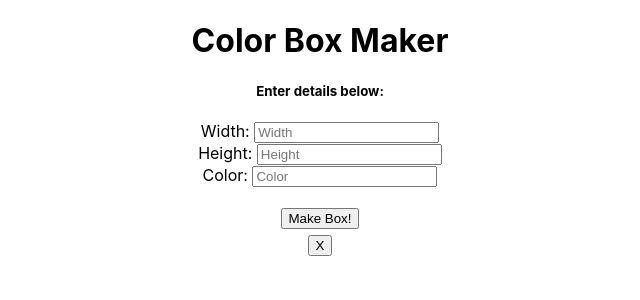
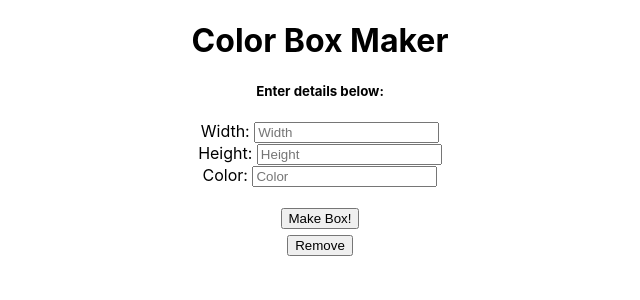
Before and after one commit to lowtrey/color-box-maker, a React (Create React App) app: page / in a window 1280 px wide. Both pictures are taken after typing "5", "5", "Sample" into the empty fields and a click on the button "Make Box!". Shown: the top 300 px of the page, without its empty margins (320-960 px from the left). Built offline with nearby package versions, Linux system fonts and the light colour scheme.

Commit message:
Add ability to remove boxes

```diff
--- a/package.json
+++ b/package.json
@@ -5,7 +5,8 @@
   "dependencies": {
     "react": "^16.8.6",
     "react-dom": "^16.8.6",
-    "react-scripts": "3.0.1"
+    "react-scripts": "3.0.1",
+    "uuid": "^3.3.2"
   },
   "scripts": {
     "start": "react-scripts start",
--- a/src/Box.js
+++ b/src/Box.js
@@ -10,7 +10,7 @@ class Box extends React.Component {
                     height: Number(this.props.height)
                     }}>
                 </div>
-                <button>X</button>
+                <button onClick={this.props.removeBox}>Remove</button>
             </div>
         )
     }
--- a/src/BoxList.js
+++ b/src/BoxList.js
@@ -11,12 +11,20 @@ class BoxList extends React.Component {
     addBox(newBox) {
         this.setState({boxes: [...this.state.boxes, newBox]});
     }
+    remove(id) {
+        this.setState({
+            boxes: this.state.boxes.filter(box => box.id !== id)
+        });
+    }
     render() {
         const boxes = this.state.boxes.map((box) => (
             <Box
+                key={box.id}
+                id={box.id}
                 width={box.width}
                 height={box.height}
                 color={box.color}
+                removeBox={() => this.remove(box.id)}
             />
         ));
         return(
--- a/src/NewBoxForm.js
+++ b/src/NewBoxForm.js
@@ -1,4 +1,5 @@
 import React from 'react';
+import uuid from 'uuid/v4';
 
 class NewBoxForm extends React.Component {
     constructor(props) {
@@ -14,7 +15,8 @@ class NewBoxForm extends React.Component {
     }
     handleSubmit(evt) {
         evt.preventDefault();
-        this.props.addBox(this.state);
+        const newBox = {...this.state, id: uuid()};
+        this.props.addBox(newBox);
         this.setState({width: '', height: '', color: ''});
     }
     render() {
```
